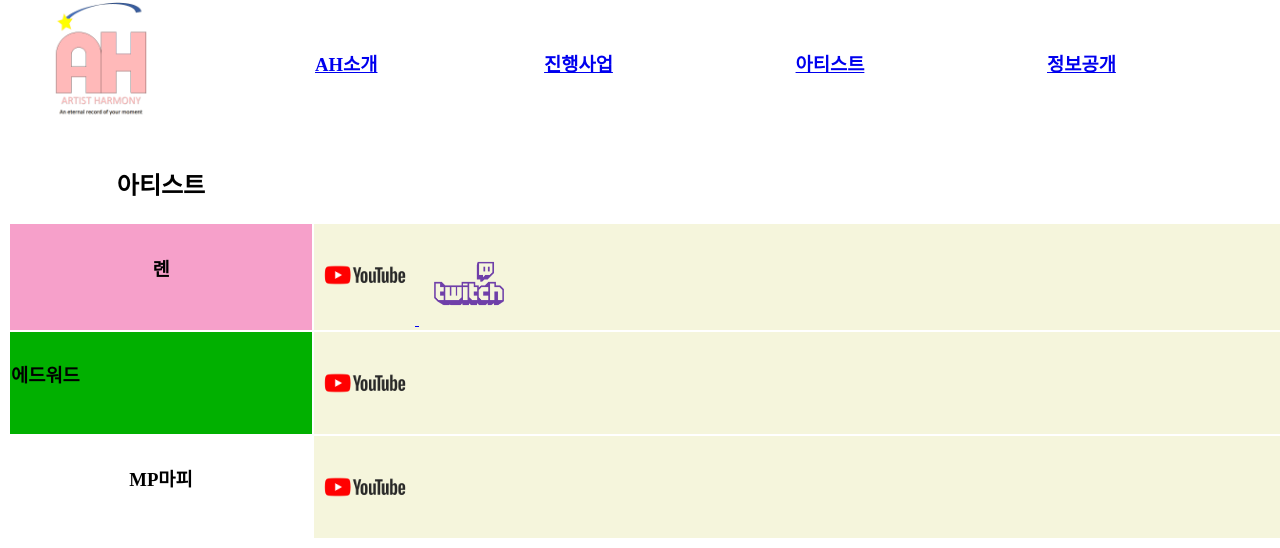
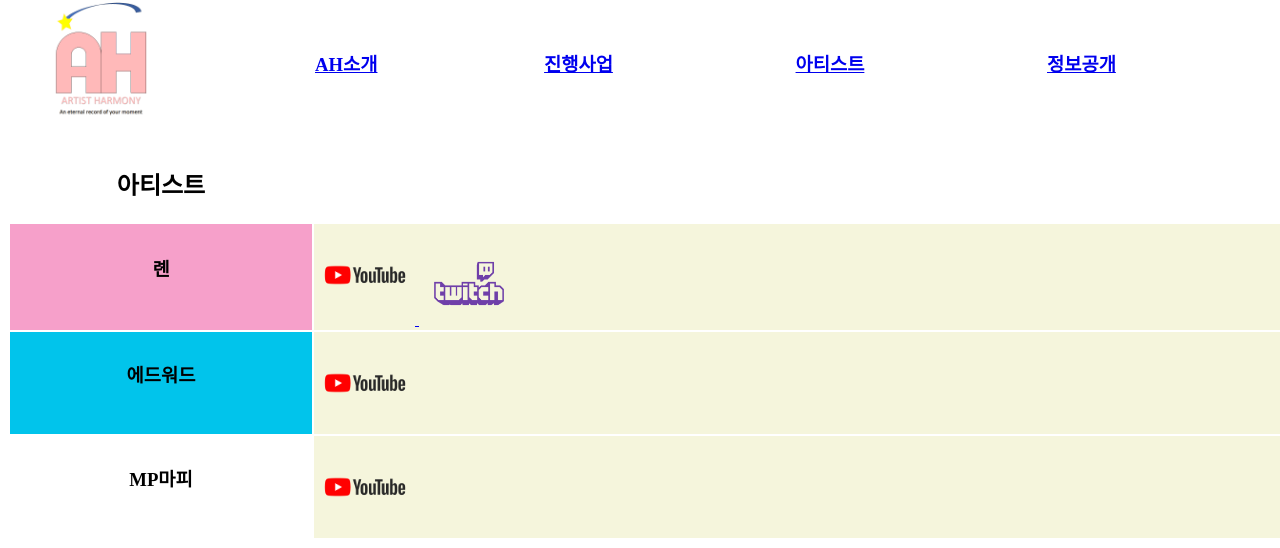
Before and after one commit to EdwardMika/AH, a plain HTML site: page 아티스트.html in a window 1280 px wide. Shown: the part 1158-1706 px from the top of the page. Drawn offline with Linux system fonts and the light colour scheme.

Commit message:
Update 아티스트.html

```diff
--- a/아티스트.html
+++ b/아티스트.html
@@ -41,7 +41,7 @@
             </td>
         </tr>
         <tr>
-            <td bgcolor="#01c4eb align="center" >
+            <td bgcolor="#01c4eb" align="center" >
                 <h3>에드워드</h3>
             </td>
             <td colspan="5" bgcolor="beige">
```
